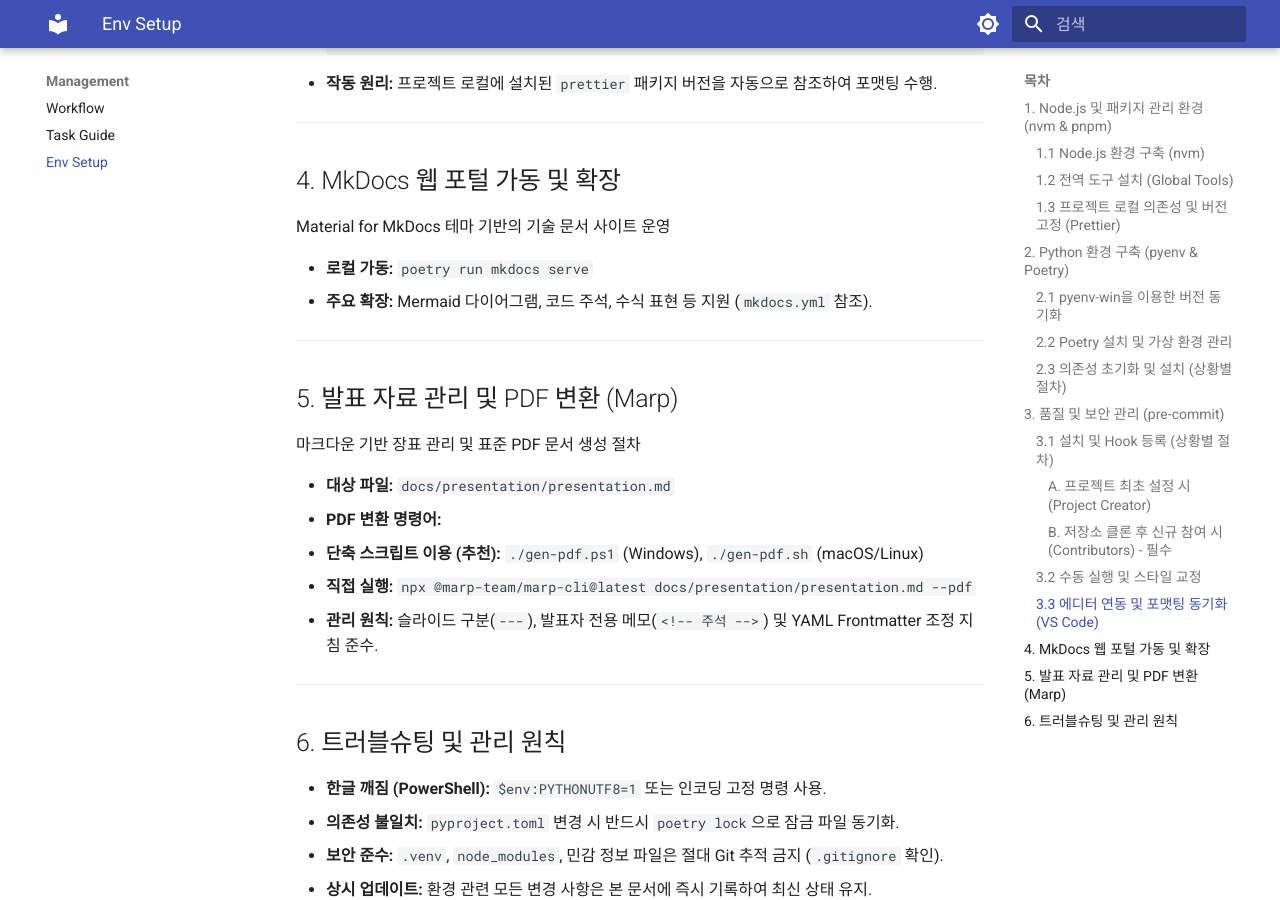
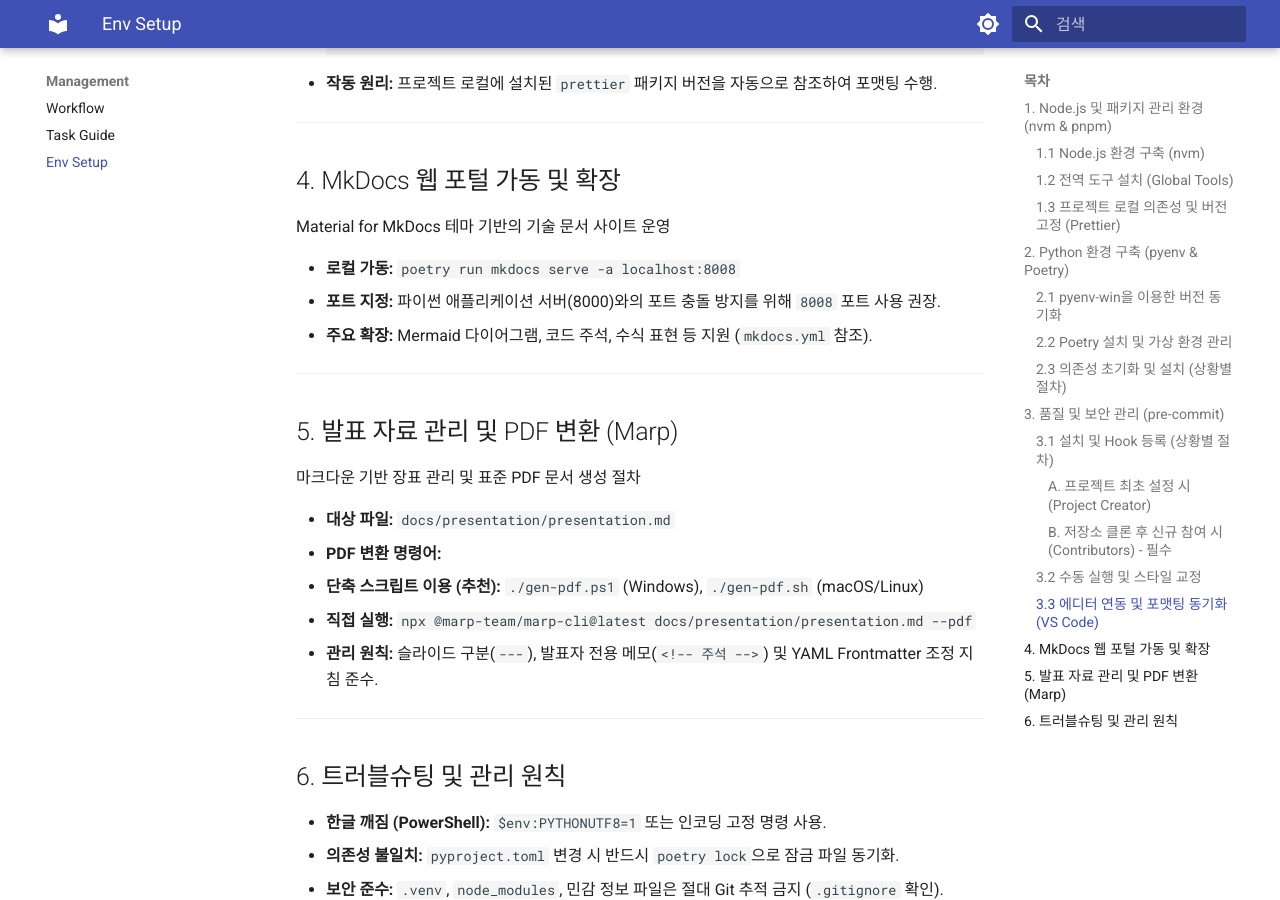
Before and after one commit to ksj686/cloud_infra, an MkDocs documentation site: the page built from docs/ENVIRONMENT_SETUP.md, in a window 1280 px wide and 900 px high, scrolled down 3163 px. Built offline with MkDocs 1.6.1 and Material for MkDocs 9.7.7, drawn with Linux system fonts in a browser that asks for light colours.

Commit message:
refactor: MkDocs 로컬 가동 포트 최적화 (8000 -> 8008)  - 파이썬 기반 애플리케이션 서버(8000)와의 포트 충돌 방지  - 환경 구축 가이드 내 MkDocs 실행 명령어 최신화

```diff
--- a/docs/ENVIRONMENT_SETUP.md
+++ b/docs/ENVIRONMENT_SETUP.md
@@ -133,7 +133,8 @@ poetry run pre-commit run --all-files
 
 Material for MkDocs 테마 기반의 기술 문서 사이트 운영
 
-- **로컬 가동:** `poetry run mkdocs serve`
+- **로컬 가동:** `poetry run mkdocs serve -a localhost:8008`
+- **포트 지정:** 파이썬 애플리케이션 서버(8000)와의 포트 충돌 방지를 위해 `8008` 포트 사용 권장.
 - **주요 확장:** Mermaid 다이어그램, 코드 주석, 수식 표현 등 지원 (`mkdocs.yml` 참조).
 
 ---
```
Also changed, not shown: docs/CHANGELOG.md (+1 -0 lines).
